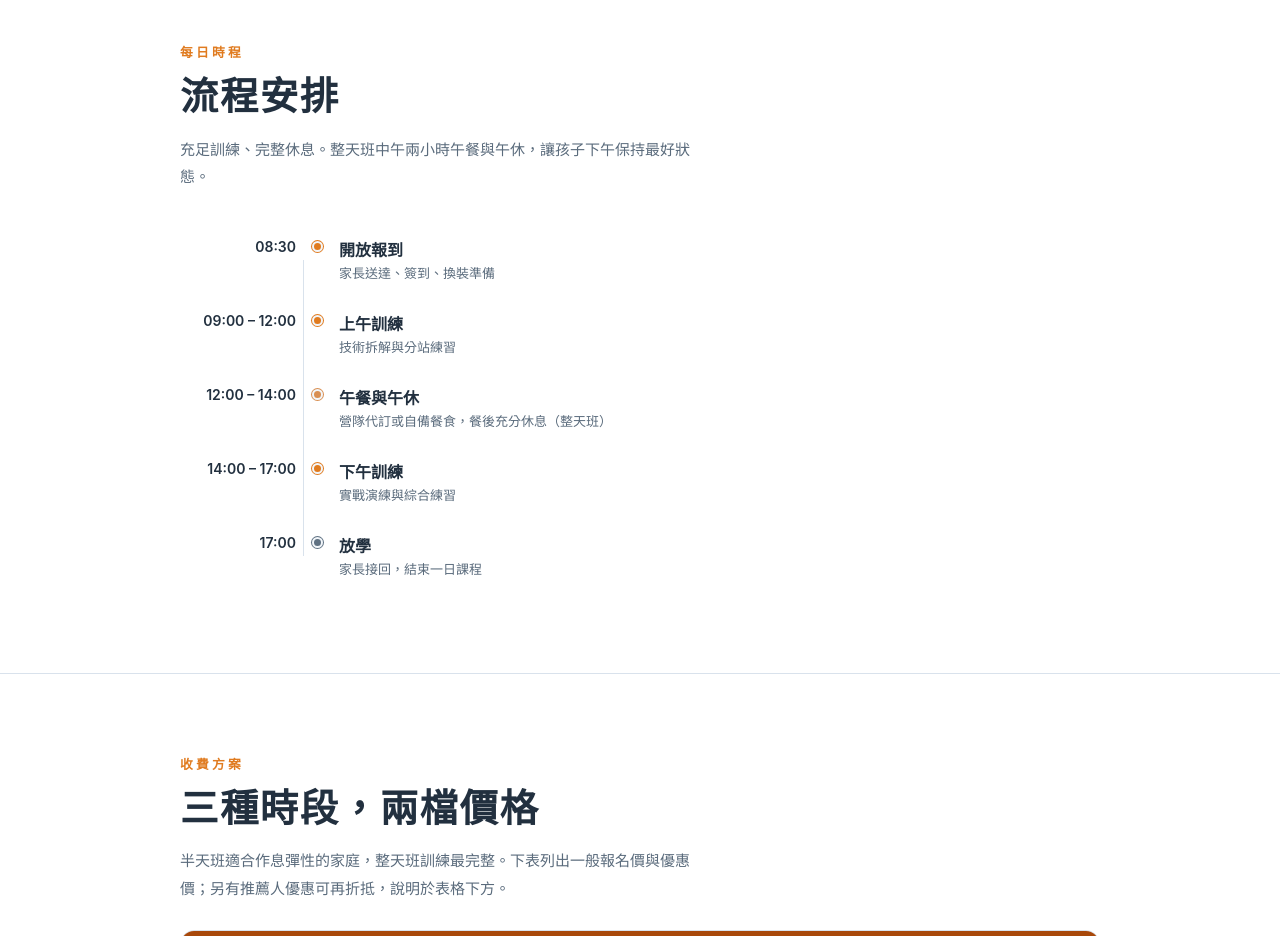
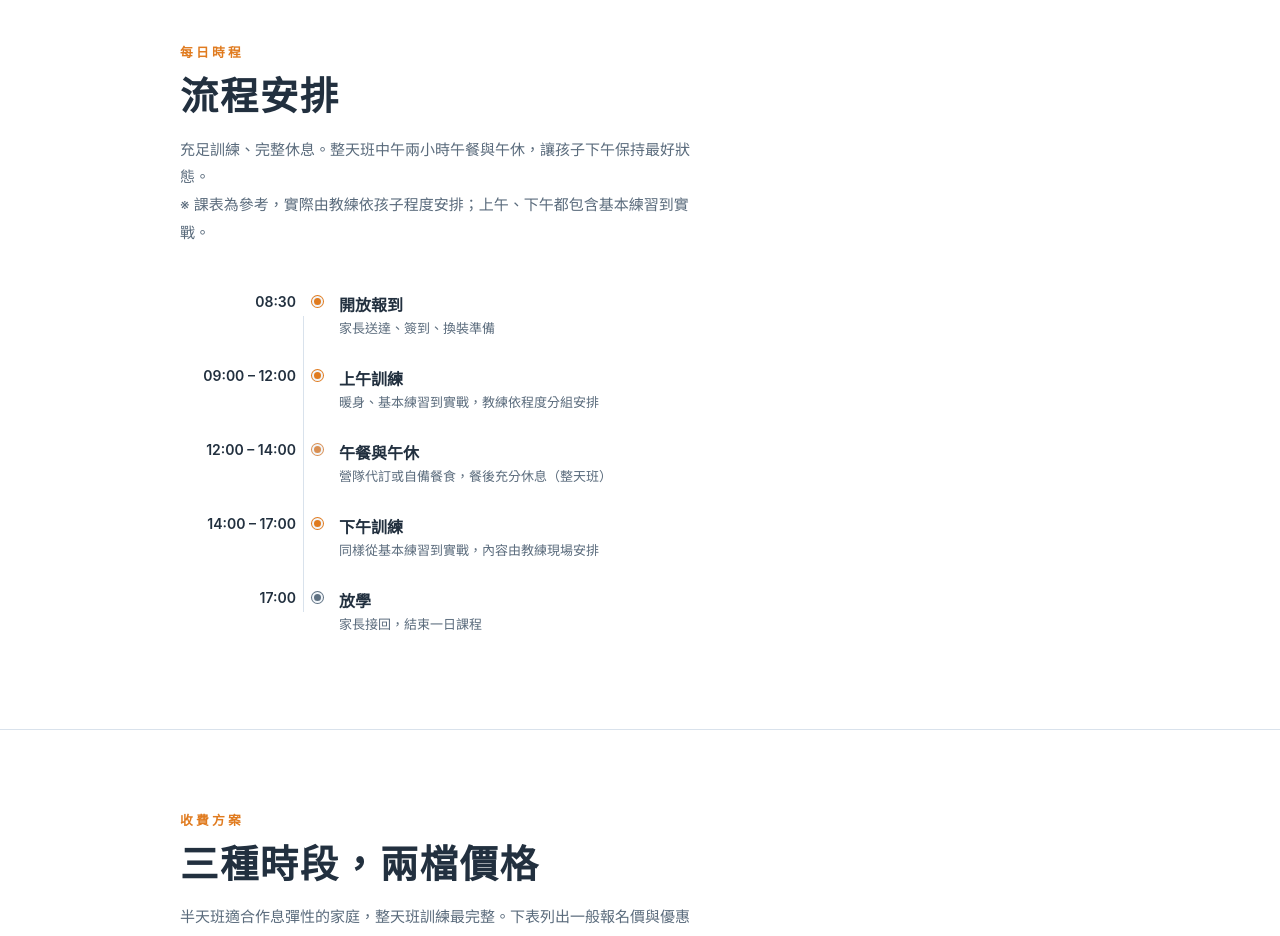
Before and after one commit to Ryan1109-d/badminton-camp, a plain HTML site: page index.html in a window 1280 px wide. Shown: the part 3200-4136 px from the top of the page. Drawn offline with Linux system fonts and the light colour scheme.

Commit message:
feat: 課表口徑統一「上午、下午都包含基本練習到實戰」
Ryan 2026-11-27 22:20 核准的固定口徑。

- 每日時程上午訓練：技術拆解與分站練習 → 暖身、基本練習到實戰，教練依程度分組
- 下午訓練：實戰演練與綜合練習 → 同樣從基本練習到實戰
- 時程段落敘述補一行「課表為參考，實際由教練依孩子程度安排」

Co-Authored-By: Claude Opus 5 <noreply@anthropic.com>

```diff
--- a/index.html
+++ b/index.html
@@ -535,13 +535,13 @@ footer{background:var(--navy-deep);padding:1.9rem 1.75rem;display:flex;justify-c
     <div class="reveal">
       <div class="sl">每日時程</div>
       <h2 class="st">流程安排</h2>
-      <p class="ss">充足訓練、完整休息。整天班中午兩小時午餐與午休，讓孩子下午保持最好狀態。</p>
+      <p class="ss">充足訓練、完整休息。整天班中午兩小時午餐與午休，讓孩子下午保持最好狀態。<br>※ 課表為參考，實際由教練依孩子程度安排；上午、下午都包含基本練習到實戰。</p>
     </div>
     <div class="timeline">
       <div class="tl-item reveal"><div class="tl-time">08:30</div><div class="tl-dot"></div><div class="tl-body"><div class="tl-name">開放報到</div><div class="tl-desc">家長送達、簽到、換裝準備</div></div></div>
-      <div class="tl-item reveal d1"><div class="tl-time">09:00 – 12:00</div><div class="tl-dot"></div><div class="tl-body"><div class="tl-name">上午訓練</div><div class="tl-desc">技術拆解與分站練習</div></div></div>
+      <div class="tl-item reveal d1"><div class="tl-time">09:00 – 12:00</div><div class="tl-dot"></div><div class="tl-body"><div class="tl-name">上午訓練</div><div class="tl-desc">暖身、基本練習到實戰，教練依程度分組安排</div></div></div>
       <div class="tl-item reveal d2"><div class="tl-time">12:00 – 14:00</div><div class="tl-dot rest"></div><div class="tl-body"><div class="tl-name">午餐與午休</div><div class="tl-desc">營隊代訂或自備餐食，餐後充分休息（整天班）</div></div></div>
-      <div class="tl-item reveal d3"><div class="tl-time">14:00 – 17:00</div><div class="tl-dot"></div><div class="tl-body"><div class="tl-name">下午訓練</div><div class="tl-desc">實戰演練與綜合練習</div></div></div>
+      <div class="tl-item reveal d3"><div class="tl-time">14:00 – 17:00</div><div class="tl-dot"></div><div class="tl-body"><div class="tl-name">下午訓練</div><div class="tl-desc">同樣從基本練習到實戰，內容由教練現場安排</div></div></div>
       <div class="tl-item reveal d4"><div class="tl-time">17:00</div><div class="tl-dot end"></div><div class="tl-body"><div class="tl-name">放學</div><div class="tl-desc">家長接回，結束一日課程</div></div></div>
     </div>
   </div>
```
